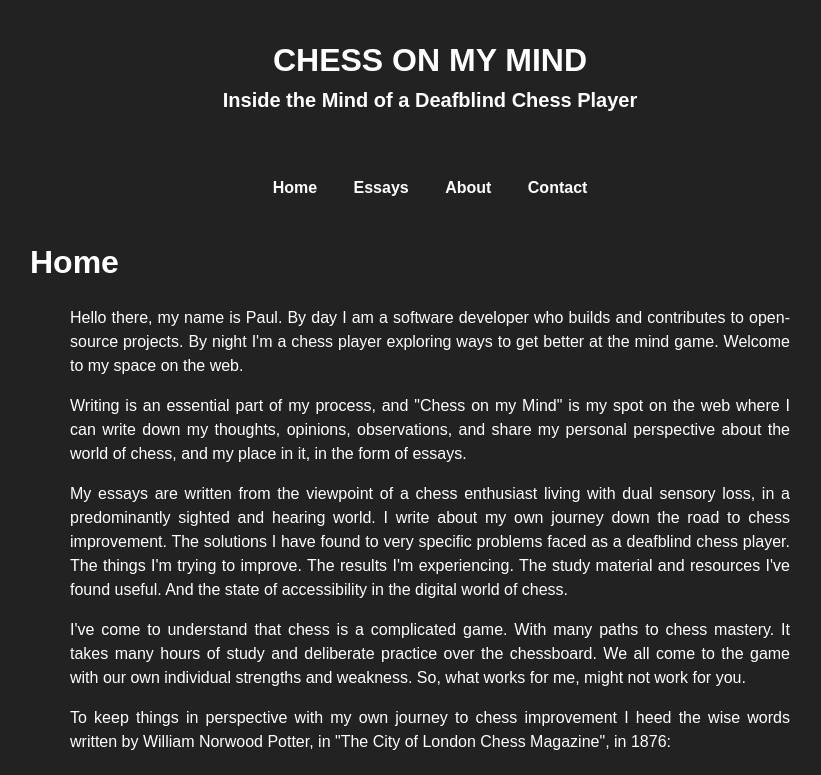
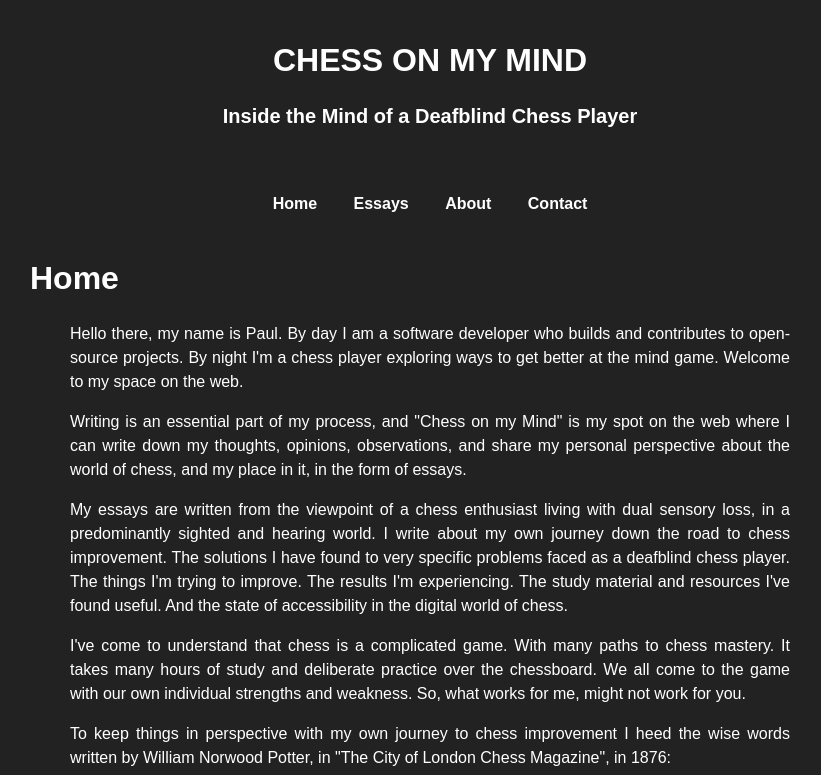
Before and after one commit to ChessOnMyMind/Website, a plain HTML site: page index.html in a window 1280 px wide. Shown: the top 775 px of the page, without its empty margins (210-1031 px from the left). Drawn offline with Linux system fonts and the light colour scheme.

Commit message:
Uploaded a new essay
I have uploaded a new essay and changed the headings in style.css.

```diff
--- a/css/style.css
+++ b/css/style.css
@@ -200,9 +200,16 @@ footer {
 * Headings
 */
 
-h1, h2, h3, h4, h5, h6 {
+h1 {
 	font-size: 2rem;
 	margin: 0;
+    margin-bottom: 2rem;
+	font-weight: bold;
+	color: #fff;
+}
+h2, h3, h4, h5, h6 {
+	font-size: 1.5rem;
+	margin-top: 2rem;
     margin-bottom: 2rem;
 	font-weight: bold;
 	color: #fff;
```
Also changed, not shown: 2 other files.
